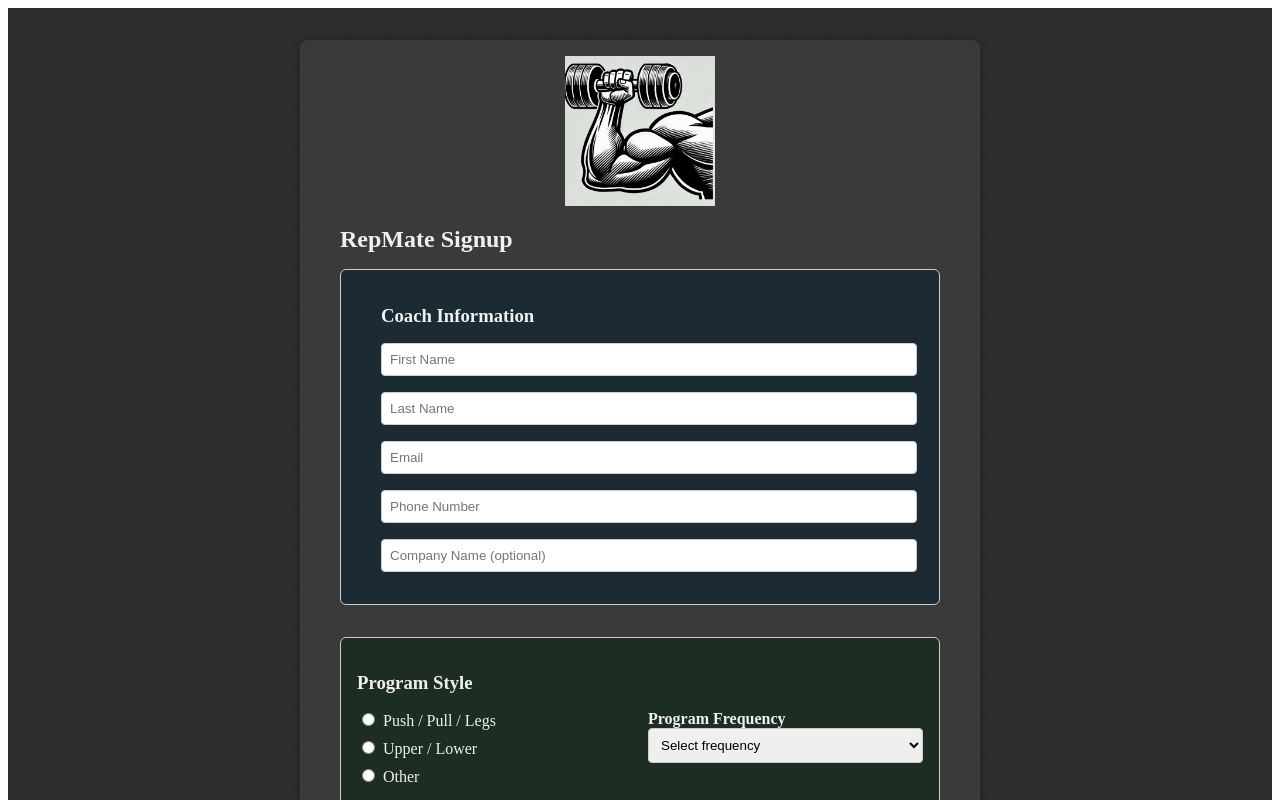
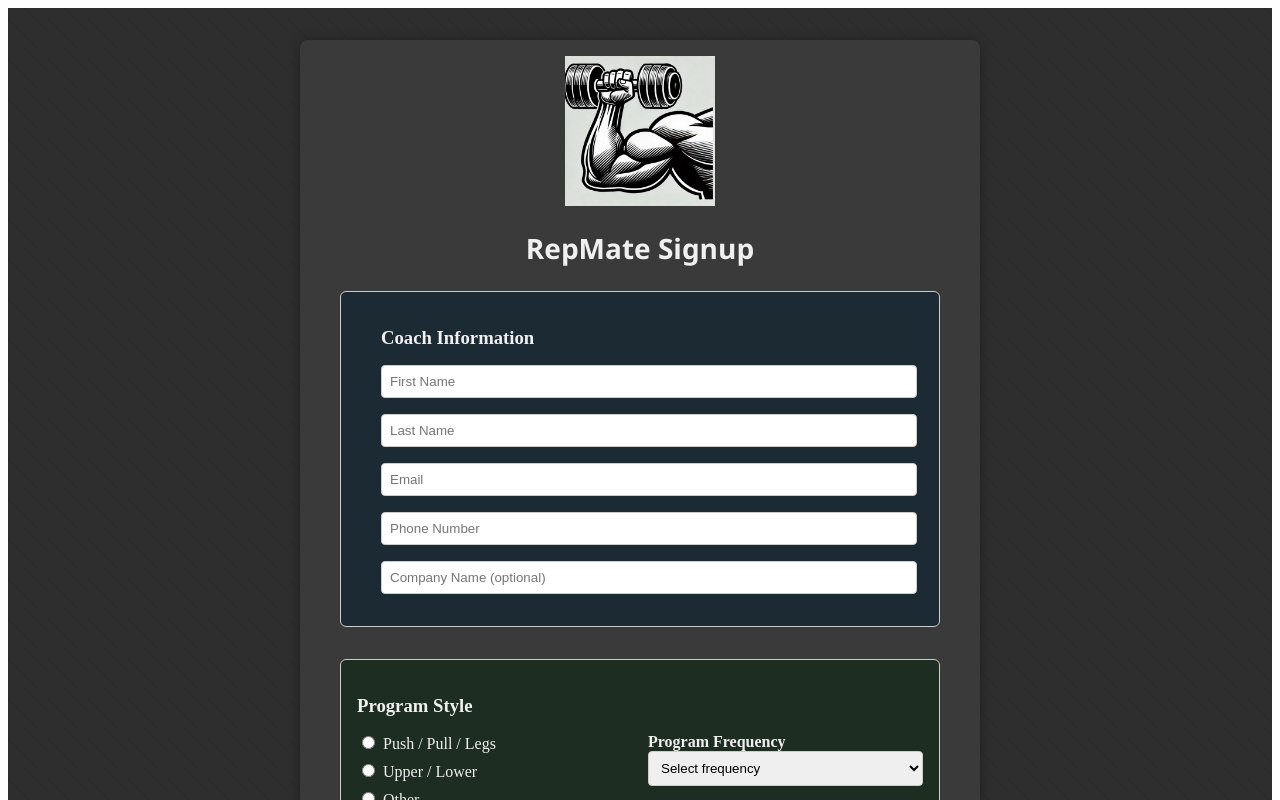
Before and after one commit to FroStatus/RepMate, a React (Create React App) app: page / in a window 1280 px wide. Shown: the top 800 px of the page. Built offline with nearby package versions, Linux system fonts and the light colour scheme.

Commit message:
Title aesthetics

```diff
--- a/src/App.js
+++ b/src/App.js
@@ -157,7 +157,14 @@
       />
       <form onSubmit={handleSubmit}>
       <h2
-        style={{ fontSize: "1.5rem", fontWeight: "bold", marginBottom: "1rem" }}
+        style={{
+          fontSize: "1.75rem",
+          fontWeight: "600",
+          marginBottom: "1.5rem",
+          textAlign: "center",
+          fontFamily: `"Segoe UI", "Helvetica Neue", Helvetica, Arial, sans-serif`,
+          color: "#f0f0f0",
+        }}
       >
         RepMate Signup
       </h2>
```
